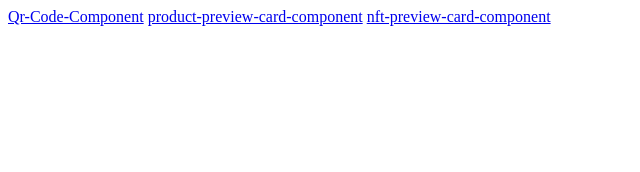
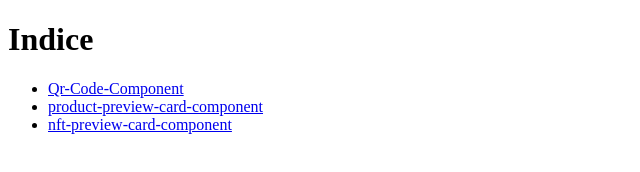
Before and after one commit to Arthur-Gnz/Arthur-Gnz.github.io, a plain HTML site: page index.html in a window 1280 px wide. Shown: the whole page, without its empty margins (0-640 px from the left). Drawn offline with Linux system fonts and the light colour scheme.

Commit message:
update index

```diff
--- a/index.html
+++ b/index.html
@@ -7,8 +7,14 @@
    <title>Indice</title>
 </head>
 <body>
-   <a href="https://arthur-gnz.github.io/Qr-Code-Component/">Qr-Code-Component</a>
-   <a href="https://arthur-gnz.github.io/product-preview-card-component/">product-preview-card-component</a>
-   <a href="https://arthur-gnz.github.io/nft-preview-card-component/">nft-preview-card-component</a>
+   <h1>Indice</h1>
+   <ul>
+      <li> <a href="https://arthur-gnz.github.io/Qr-Code-Component/">Qr-Code-Component</a></li>
+      <li><a href="https://arthur-gnz.github.io/product-preview-card-component/">product-preview-card-component</a></li>
+      <li><a href="https://arthur-gnz.github.io/nft-preview-card-component/">nft-preview-card-component</a></li>
+   </ul>
+
+
+
 </body>
 </html>
```
